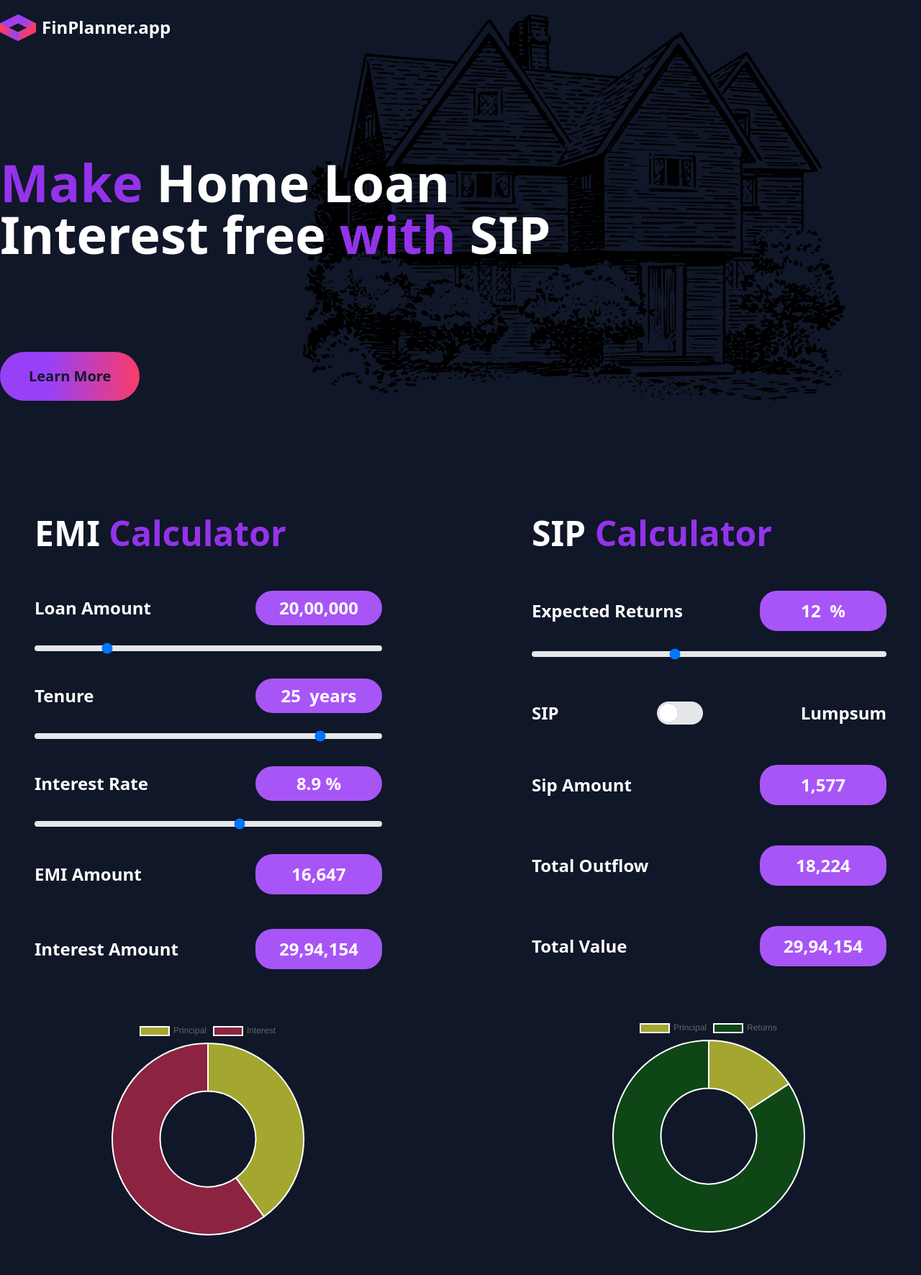
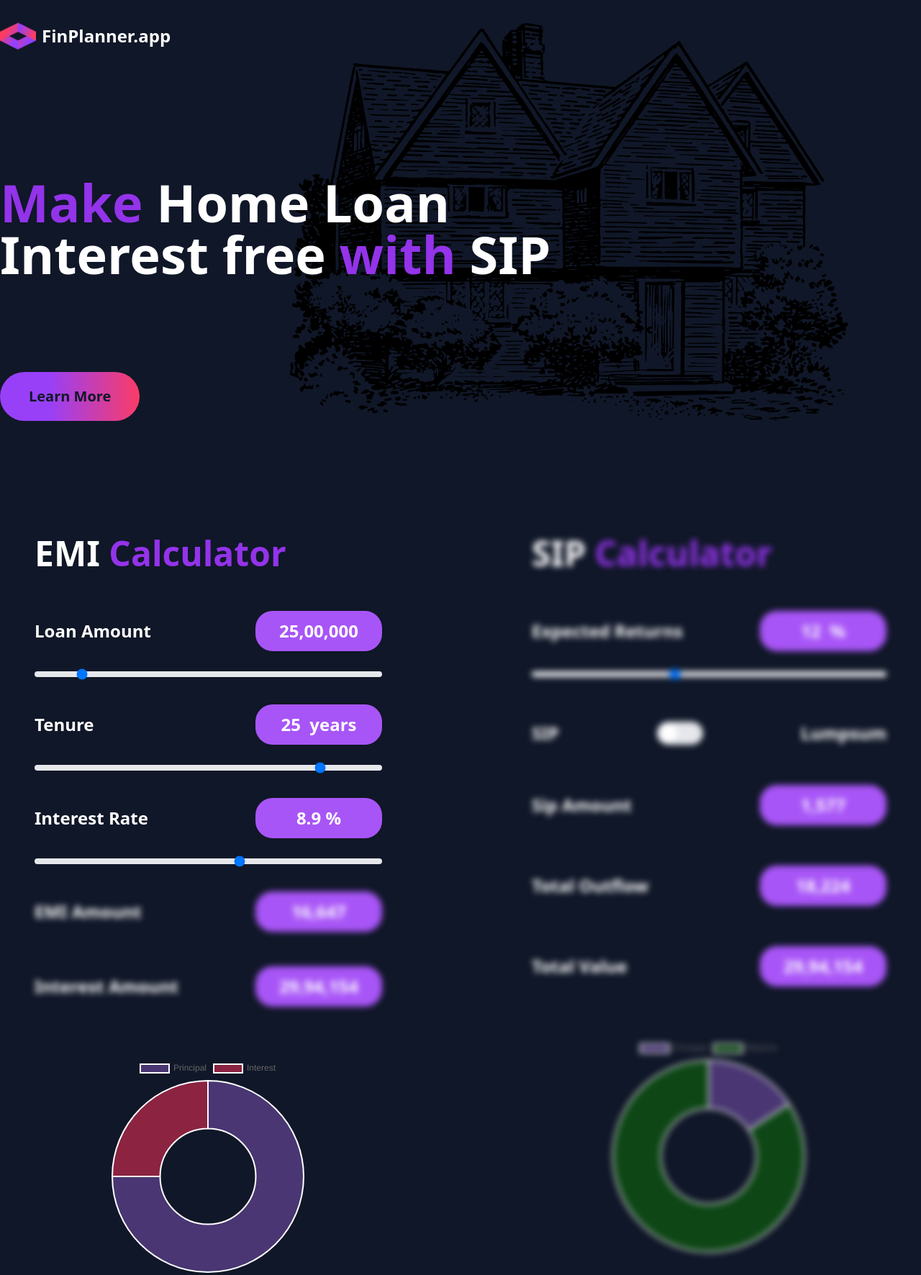
Before and after one commit to techxapp/finplanner, a plain HTML site: page index.html in a window 1280 px wide. Shown: the top 1772 px of the page at 72% size. Drawn offline with nearby package versions, Linux system fonts and the light colour scheme.

Commit message:
Adding animation, other changes

```diff
--- a/index.html
+++ b/index.html
@@ -5,7 +5,8 @@
     <meta charset="UTF-8">
     <meta http-equiv="X-UA-Compatible" content="IE=edge">
     <meta name="viewport" content="width=device-width, initial-scale=1.0">
-    <title>Planner x | Site</title>
+    <title>FinPlanner: SIP and EMI Calculator</title>
+    <meta name="description" content="This calculator helps plan SIP/Lumpsum investment to eliminate/reduce interest burden of home loan">
     <script src="https://cdn.tailwindcss.com"></script>
     <link rel="stylesheet" href="assets/css/style.css">
     <link rel="stylesheet" href="https://cdnjs.cloudflare.com/ajax/libs/font-awesome/6.2.1/css/all.min.css"
@@ -55,22 +56,23 @@
     <div class="wrapper">
         <!--  HEADER STARTS HERE -->
         <header class="container mx-auto xxxs:px-3 xxs:px-5 lg:px-12 xl:px-0 md:px-10 sm:px-5">
-            <div class="flex items-center gap-2 mt-5 ">
-                <img class="logo" src="assets/img/logo.svg" alt="">
+            <div class="flex items-center gap-2 mt-8 ">
+                <img class="animate-[spin_2s_linear_infinite] logo" src="assets/img/logo.svg" alt="">
                 <p class="text-2xl font-bold text-white">FinPlanner.app</p>
 
             </div>
         </header>
 
         <!-- BANNER STARTS HERE -->
-        <section class="container mx-auto mt-40 banner sm:px-5 lg:px-12 xl:px-0 md:px-10">
+        <section class="container mx-auto mt-44 banner sm:px-5 lg:px-12 xl:px-0 md:px-10">
             <h1 class="font-bold text-white xxxs:text-4xl xxs:text-5xl xxxs:text-center sm:text-start sm:text-7xl">
                 <span class="text-purple-600">Make</span> Home Loan <br class="sm:hidden lg:block"> Interest free <span
                     class="text-purple-600">with</span> SIP </h1>
             <div class="xxxs:text-center sm:text-start">
-
+                <a href="#panel_emi">
                     <button class="px-10 text-xl font-bold text-gray-900 capitalize button__gradient mt-32">Learn
                         more</button>
+                </a>
             </div>
         </section>
     </div>
@@ -79,7 +81,7 @@
     <section class="container mx-auto xxs:px-5 xxxs:px-3 xl:px-15 lg:px-12 sm:px-5 md:px-10 mt-40">
         <div class="grid grid-rows-1 gap-52 lg:grid-flow-col md:grid-flow-row">
             <!-- ==============   EMI PANEL   =========== -->
-            <div class="flex justify-start">
+            <div class="flex justify-start" id="panel_emi">
                 <div class="w-full">
                     <h1 class="font-bold text-white xxxs:text-3xl xxs:text-4xl sm:text-5xl ">
                         <span class="uppercase">Emi</span> <span class="text-purple-600">Calculator</span>
@@ -88,18 +90,18 @@
                     <!-- ===========       Loan Amount     ================ -->
                     <div class="flex items-center justify-between w-full mt-14">
                         <h1 class="font-bold text-white xxs:text-lg sm:text-2xl">Loan Amount</h1>
-                        <button id="value_loan_amt" class="xxxs:text-xl xxs:text-xl sm:text-2xl font-bold text-center text-white bg-purple-500 xxxs:w-36 sm:w-44 rounded-3xl xxs:py-2" contenteditable="true">
-                            20,00,000
+                        <button id="value_loan_amt" class="xxxs:text-xl xxs:text-xl sm:text-2xl font-bold text-center text-white bg-purple-500 xxxs:w-36 sm:w-44 rounded-3xl xxs:py-3" contenteditable="true">
+                            25,00,000
                             </buttom>
                     </div>
-                    <input id="slider_loan_amt" type="range" value="2000000" min="0" max="10000000" step="50000"
+                    <input id="slider_loan_amt" type="range" value="2500000" min="0" max="20000000" step="50000"
                         class="w-full h-2 bg-gray-200 rounded-lg appearance-none cursor-pointer accent-gray mt-7 dark:bg-gray-700">
 
                     <!-- ===========       Tenure        ================ -->
                     <div class="flex items-center justify-between w-full mt-8">
                         <h1 class="font-bold text-white xxs:text-lg sm:text-2xl">Tenure</h1>
                         <button
-                            class="xxxs:text-xl xxs:text-xl sm:text-2xl font-bold text-center text-white bg-purple-500 rounded-3xl xxxs:w-36 sm:w-44 xxs:py-2 sm:py-2">
+                            class="xxxs:text-xl xxs:text-xl sm:text-2xl font-bold text-center text-white bg-purple-500 rounded-3xl xxxs:w-36 sm:w-44 xxs:py-3 sm:py-3">
                             <span id="value_tenure" contenteditable="true">25</span> &nbsp;years
                             </buttom>
                     </div>
@@ -111,18 +113,19 @@
                     <div class="flex items-center justify-between w-full mt-8">
                         <h1 class="font-bold text-white xxs:text-lg sm:text-2xl">Interest Rate</h1>
                         <button
-                            class="xxxs:text-xl xxs:text-xl sm:text-2xl font-bold text-center text-white bg-purple-500 rounded-3xl xxxs:w-36 sm:w-44 xxs:py-2 sm:py-2">
+                            class="xxxs:text-xl xxs:text-xl sm:text-2xl font-bold text-center text-white bg-purple-500 rounded-3xl xxxs:w-36 sm:w-44 xxs:py-3 sm:py-3">
                             <span id="value_emi_rate" contenteditable="true">8.9</span>&nbsp;%
                             </buttom>
                     </div>
                     <input id="slider_emi_rate" type="range" value="8.9" min="0.00" max="15.00" step=".10"
                         class="w-full h-2 bg-gray-200 rounded-lg appearance-none cursor-pointer accent-gray mt-7 dark:bg-gray-700">
 
+                    <div id="section_emi_var" class="blur-sm">
                         <!-- ===========       EMI Amount     ================ -->
                         <div class="flex items-center justify-between w-full mt-8">
                             <h1 class="font-bold text-white xxs:text-lg sm:text-2xl">EMI Amount</h1>
                             <button id="value_emi_amt"
-                            class="xxxs:text-xl xxs:text-xl sm:text-2xl font-bold text-center text-white bg-purple-500 rounded-3xl xxxs:w-36 sm:w-44 xxs:py-2 sm:py-3">
+                                class="xxxs:text-xl xxs:text-xl sm:text-2xl font-bold text-center text-white bg-purple-500 rounded-3xl xxxs:w-36 sm:w-44 xxs:py-3 sm:py-3">
                                 16,647
                                 </buttom>
                         </div>
@@ -131,10 +134,12 @@
                         <div class="flex items-center justify-between w-full mt-12">
                             <h1 class="font-bold text-white xxs:text-lg sm:text-2xl">Interest Amount</h1>
                             <button id="value_interest_amt"
-                            class="xxxs:text-xl xxs:text-xl sm:text-2xl font-bold text-center text-white bg-purple-500 rounded-3xl xxxs:w-36 sm:w-44 xxs:py-2 sm:py-3">
+                                class="xxxs:text-xl xxs:text-xl sm:text-2xl font-bold text-center text-white bg-purple-500 rounded-3xl xxxs:w-36 sm:w-44 xxs:py-3 sm:py-3">
                                 29,94,154
                             </buttom>
                         </div>
+                    </div>
+
                     <div>
                         <canvas id="emi_chart"></canvas>
                     </div>
@@ -143,7 +148,7 @@
             </div>
 
             <!-- ==============   SIP PANEL   =========== -->
-            <div class="flex justify-center">
+            <div id="panel_sip" class="flex justify-center blur-sm">
                 <div class="w-full">
                     <h1 class="font-bold text-white xxxs:text-3xl xxs:text-4xl sm:text-5xl">
                         <span class="uppercase">Sip</span> <span class="text-purple-600">Calculator</span>
@@ -152,7 +157,7 @@
                     <div class="flex items-center justify-between w-full mt-14">
                         <h1 class="font-bold text-white xxs:text-lg sm:text-2xl">Expected Returns</h1>
                         <button
-                            class="xxxs:text-xl xxs:text-xl sm:text-2xl font-bold text-center text-white bg-purple-500 rounded-3xl xxxs:w-36 sm:w-44 xxs:py-2 sm:py-3">
+                            class="xxxs:text-xl xxs:text-xl sm:text-2xl font-bold text-center text-white bg-purple-500 rounded-3xl xxxs:w-36 sm:w-44 xxs:py-3 sm:py-3">
                             <span id="value_sip_rate" contenteditable="true">12</span> &nbsp;%
                             </buttom>
                     </div>
@@ -181,7 +186,7 @@
                     <div class="flex items-center justify-between w-full mt-14">
                         <h1 id="text_sip_amt" class="font-bold text-white xxs:text-lg sm:text-2xl">Sip Amount</h1>
                         <button id="value_sip_amt" contenteditable="true"
-                            class="xxxs:text-xl xxs:text-xl sm:text-2xl font-bold text-center text-white bg-purple-500 rounded-3xl xxxs:w-36 sm:w-44 xxs:py-2 sm:py-3">
+                            class="xxxs:text-xl xxs:text-xl sm:text-2xl font-bold text-center text-white bg-purple-500 rounded-3xl xxxs:w-36 sm:w-44 xxs:py-3 sm:py-3">
                             1,500
                             </buttom>
                     </div>
@@ -189,7 +194,7 @@
                     <div id="div_outflow" class="flex items-center justify-between w-full mt-14">
                         <h1 class="font-bold text-white xxs:text-lg sm:text-2xl">Total Outflow</h1>
                         <button id="value_outflow_amt"
-                            class="xxxs:text-xl xxs:text-xl sm:text-2xl font-bold text-center text-white bg-purple-500 rounded-3xl xxxs:w-36 sm:w-44 xxs:py-2 sm:py-3">
+                            class="xxxs:text-xl xxs:text-xl sm:text-2xl font-bold text-center text-white bg-purple-500 rounded-3xl xxxs:w-36 sm:w-44 xxs:py-3 sm:py-3">
                             18,147
                             </buttom>
                     </div>
@@ -197,7 +202,7 @@
                     <div id="div_sip_return_amt" class="flex items-center justify-between w-full mt-14">
                         <h1 class="font-bold text-white xxs:text-lg sm:text-2xl">Total Value</h1>
                         <button id="value_sip_return_amt"
-                            class="xxxs:text-xl xxs:text-xl sm:text-2xl font-bold text-center text-white bg-purple-500 rounded-3xl xxxs:w-36 sm:w-44 xxs:py-2 sm:py-3">
+                            class="xxxs:text-xl xxs:text-xl sm:text-2xl font-bold text-center text-white bg-purple-500 rounded-3xl xxxs:w-36 sm:w-44 xxs:py-3 sm:py-3">
                             28,46,452
                             </buttom>
                     </div>
@@ -211,7 +216,7 @@
                         <div class="hidden flex items-center justify-between w-full mt-12">
                             <h1 class="font-bold text-white xxs:text-lg sm:text-2xl">Returns</h1>
                             <button id="value_sip_return"
-                                class="xxxs:text-xl xxs:text-xl sm:text-2xl font-bold text-center text-white bg-purple-500 rounded-3xl xxxs:w-36 sm:w-44 xxs:py-2 sm:py-3" >
+                                class="xxxs:text-xl xxs:text-xl sm:text-2xl font-bold text-center text-white bg-purple-500 rounded-3xl xxxs:w-36 sm:w-44 xxs:py-3 sm:py-3" >
                                 20,00,000
                             </buttom>
                         </div>
@@ -319,8 +324,7 @@
                 display: true,
                 data: [300, 100],
                 backgroundColor: [
-                    // 'rgb(73, 54, 114)',
-                    '#a3a72f',
+                    'rgb(73, 54, 114)',
                     '#8b2341'
                 ],
                 hoverOffset: 4
@@ -351,8 +355,8 @@
                 display: false,
                 data: [300, 100],
                 backgroundColor: [
-                    // 'rgb(73, 54, 114)',
-                    '#a3a72f',
+                    'rgb(73, 54, 114)',
+                    // '#a3a72f',
                     '#0e4616'
                 ],
                 hoverOffset: 4
@@ -422,6 +426,7 @@
         $('#value_interest_amt').html(parseInt(Math.round(interest * 100) / 100).toLocaleString('en-IN'));
         chart_emi.data.datasets[0].data = [p, interest];
         chart_emi.update();
+        $('#section_emi_var').removeClass("blur-sm");
     }
 
     function sip_return_calculator(){
@@ -541,9 +546,19 @@
     });
 
     $( document ).ready(function() {
-        emi_calculator();
+        // emi_calculator();
         sip_lumpsum_calculator();
     });
 
+    $(document).on('mouseover', '#panel_sip', function(){
+        $(this).removeClass("blur-sm");
+    });
+
+    // $(document).on('mouseover', '#section_emi_var', function(){
+    //     $('#section_emi_var').removeClass("blur-sm");
+    // });
+
+
+
 </script>
 </html>
```
Lines whose indentation alone changed are shown as unchanged.
